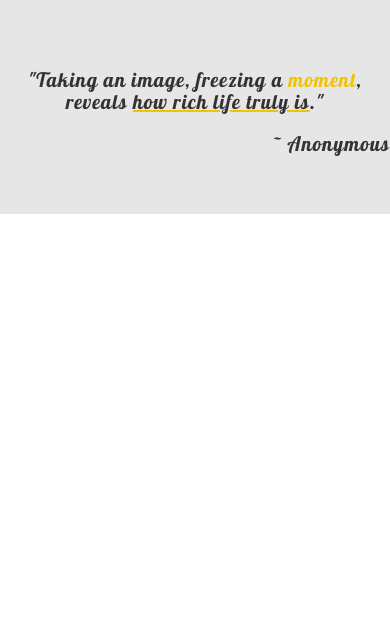
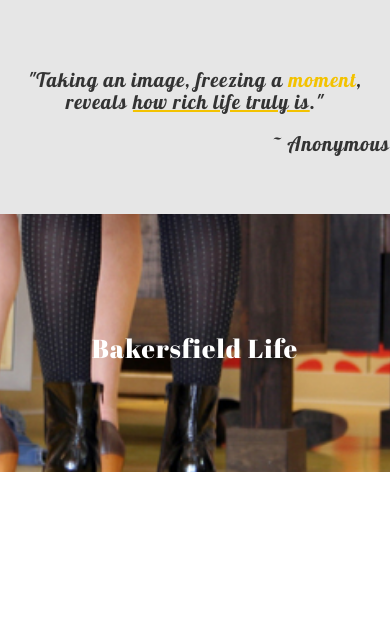
Before and after one commit to ajnichol/Greg-Nichols-Photography, a PHP site: page /home.php in a window 390 px wide. Shown: the part 226-844 px from the top of the page. Run offline with PHP 8.4, Linux system fonts and the light colour scheme; some libraries are stand-ins or nearby versions.

Commit message:
bakersfield life banner complete

```diff
--- a/css/main.css
+++ b/css/main.css
@@ -78,6 +78,8 @@ video::-webkit-media-controls{
 @media screen and (max-width: 500px) {
 	#videoText h1{
 		font-size: 26px;
+		padding: 0;
+		margin-top: 30px;
 	}
 }
 
@@ -123,3 +125,35 @@ video::-webkit-media-controls{
 		font-size: 20px;
 	}
 }
+
+/* Bakersfield Life styles */
+#life{
+	background: url('../assets/images-videos/fitting.jpg');
+	background-size: cover;
+	background-attachment: fixed;
+	background-position: center;
+	background-repeat: no-repeat;
+	text-align: center;
+	padding: 150px 0;
+}
+
+.bannerText{
+	color: #fff;
+	font-family: 'Abril Fatface' , cursive;
+	letter-spacing: 1px;
+}
+
+@media screen and (max-width: 600px) {
+	#life{
+		padding: 100px 0;
+	}
+	.bannerText{
+		font-size: 30px;
+	}
+}
+
+@media screen and (max-width: 500px) {
+	.bannerText{
+		font-size: 26px;
+	}
+}
--- a/home.html
+++ b/home.html
@@ -68,6 +68,17 @@
 		</div>
 	</div>
 
+	<!-- Bakersfield Life sections -->
+	<div id="life">
+		<div class="container">
+			<div class="row">
+				<div class="col-12">
+					<h1 class="fadeIn bannerText">Bakersfield Life</h1>
+				</div>
+			</div>
+		</div>
+	</div>
+
 
 
 	<!-- jQuery library -->
```
Also changed, not shown: assets/images-videos/fair.jpg (added), assets/images-videos/fitting.jpg (added), assets/images-videos/vista.jpg (added).
